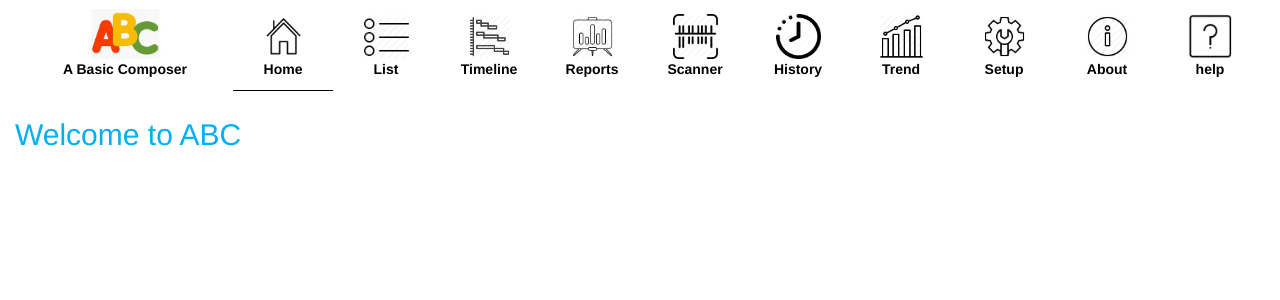
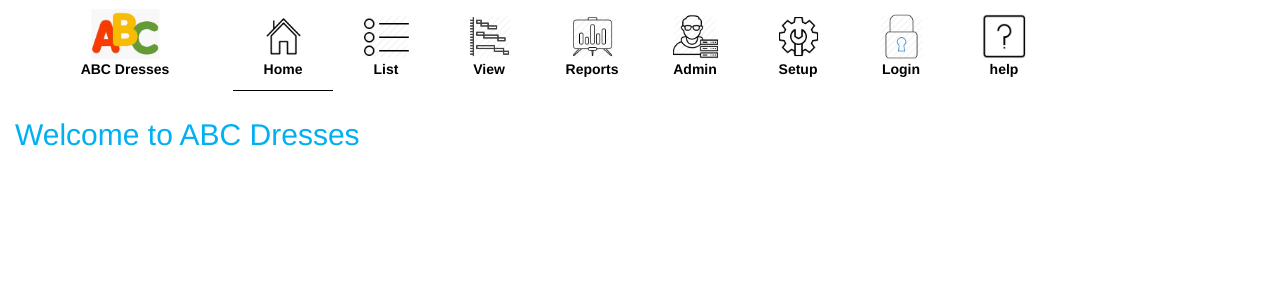
Before and after one commit to MightyPelipper/abcdresses, a PHP site: page / in a window 1280 px wide. Shown: the top 300 px of the page. Run offline with PHP 8.4, Linux system fonts and the light colour scheme; some libraries are stand-ins or nearby versions.

Commit message:
Nav and index pages updated
Removed irelevant icons and links. Added and replaced certain icons to reflect trello.

```diff
--- a/index.php
+++ b/index.php
@@ -24,7 +24,7 @@ table.center {
 </head>
 
 <body>
-<h2 style = "color: #01B0F1;">Welcome to ABC </h3>
+<h2 style = "color: #01B0F1;">Welcome to ABC Dresses </h3>
 </body>
 
 </html>
--- a/nav.php
+++ b/nav.php
@@ -17,7 +17,7 @@
         <!-- Latest compiled JavaScript -->
         <script src="https://maxcdn.bootstrapcdn.com/bootstrap/3.3.7/js/bootstrap.min.js"></script>
         <link rel="stylesheet" href="styles/custom_nav.css" type="text/css">
-        <title>A Basic Composer</title>
+        <title>ABC Dresses</title>
         <link href="https://maxcdn.bootstrapcdn.com/bootstrap/3.3.7/css/bootstrap.min.css" rel="stylesheet"/>
         <link href="https://cdnjs.cloudflare.com/ajax/libs/datatables/1.10.12/css/dataTables.bootstrap.min.css" rel="stylesheet"/>
         <link rel="stylesheet" href="./mainStyleSheet.css">
@@ -30,7 +30,7 @@
             <a href="index.php">
               <li class="horozontal-li-logo">
               <img src ="./images/main_logo.png">
-              <br/>A Basic Composer</li>
+              <br/>ABC Dresses</li>
             </a>
 
             <a href="index.php">
@@ -39,16 +39,16 @@
               <br/>Home</li>
             </a>
 
-            <a href="list.php">
+            <a href="dresses_list.php">
               <li <?php if($nav_selected == "LIST"){ echo 'class="current-page"'; } ?>>
                 <img src="./images/list.png">
                 <br/>List</li>
             </a>
 
-            <a href="timeline.php">
-              <li <?php if($nav_selected == "TIMELINE"){ echo 'class="current-page"'; } ?>>
+            <a href="view.php">
+              <li <?php if($nav_selected == "Wiew"){ echo 'class="current-page"'; } ?>>
               <img src="./images/gantt.png">
-              <br/>Timeline</li>
+              <br/>View</li>
             </a>
 
             <a href="reports.php">
@@ -57,22 +57,12 @@
               <br/>Reports</li>
             </a>
 
-            <a href="scanner.php">
-              <li <?php if($nav_selected == "SCANNER"){ echo 'class="current-page"'; } ?>>
-                <img src="./images/scanner.png">
-                <br/>Scanner</li>
-            </a>
 
-            <a href="history.php">
-              <li <?php if($nav_selected == "HISTORY"){ echo 'class="current-page"'; } ?>>
-                <img src="./images/history.png">
-                <br/>History</li>
-            </a>
 
-            <a href="trend.php">
-              <li <?php if($nav_selected == "TREND"){ echo 'class="current-page"'; } ?>>
-                <img src="./images/trend.png">
-                <br/>Trend</li>
+            <a href="admin.php">
+              <li <?php if($nav_selected == "ADMIN"){ echo 'class="current-page"'; } ?>>
+                <img src="./images/admin.png">
+                <br/>Admin</li>
             </a>
 
 
@@ -82,11 +72,11 @@
             <br/>Setup</li>
         </a>
 
-        <a href="about.php">
-          <li <?php if($nav_selected == "ABOUT"){ echo 'class="current-page"'; } ?>>
-            <img src="./images/about.png">
-            <br/>About</li>
-        </a>
+        <a href="loginform.php">
+              <li <?php if($nav_selected == "LOGIN"){ echo 'class="current-page"'; } ?>>
+                <img src="./images/login.png">
+                <br/>Login</li>
+            </a>
 
         <a href="help.php">
           <li <?php if($nav_selected == "HELP"){ echo 'class="current-page"'; } ?>>
```
